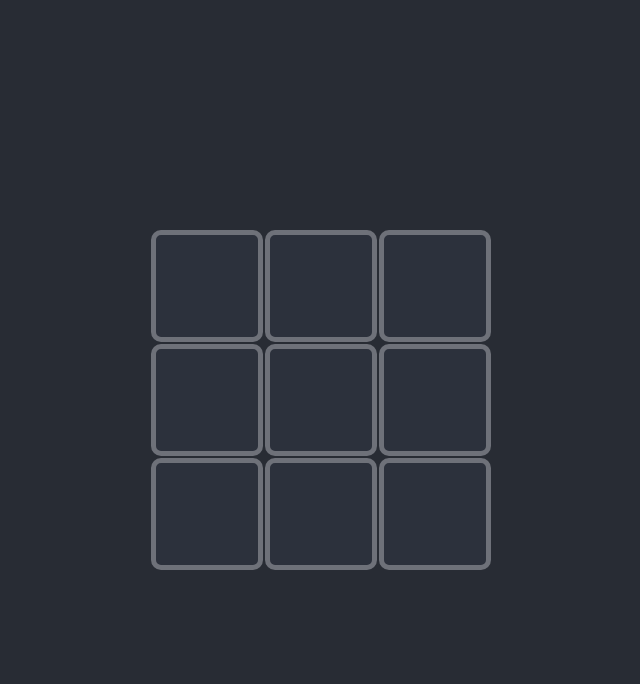
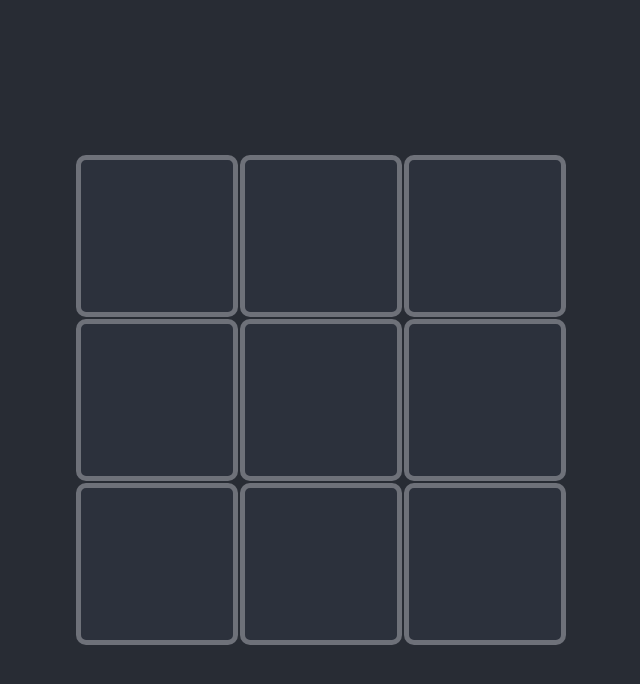
Before and after one commit to jazz-it/tic-tac-toe-ts, a React (Create React App) app: page / in a window 1280 px wide. Shown: the top 684 px of the page, without its empty margins (319-959 px from the left). Built offline with nearby package versions, Linux system fonts and the light colour scheme.

Commit message:
Enlarging the board

```diff
--- a/src/App.css
+++ b/src/App.css
@@ -40,11 +40,11 @@ td {
   color: rgb(255, 255, 255);
   border: 5px solid rgb(110, 113, 121);
   border-radius: 10px;
-  width: 100px;
-  height: 100px;
-  line-height: 100px;
+  width: 150px;
+  height: 150px;
+  line-height: 150px;
   text-align: center;
-  font-size: 70px;
+  font-size: 116px;
   border-spacing: 5px;
   background: rgb(44, 49, 60);
 }
@@ -59,7 +59,7 @@ td {
 
 .message-box {
   position: absolute;
-  top: 20%;
+  top: 10%;
   left: 50%;
   transform: translate(-50%, -50%);
   color: rgb(72, 72, 72);
```
